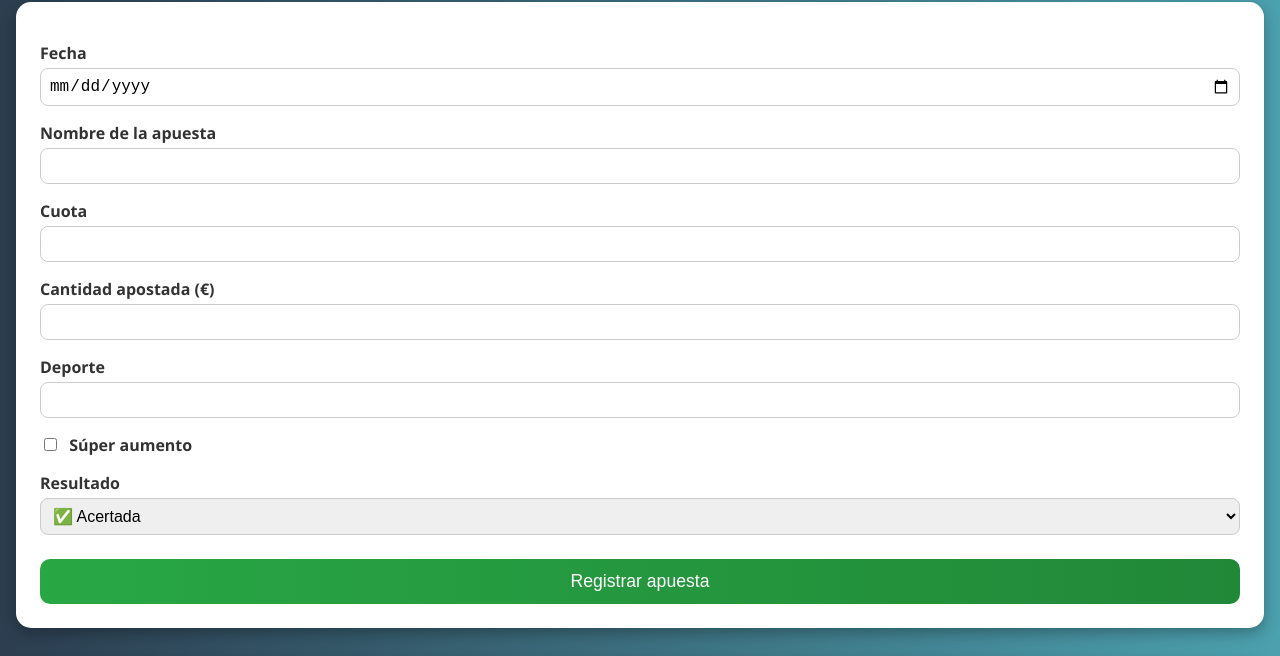
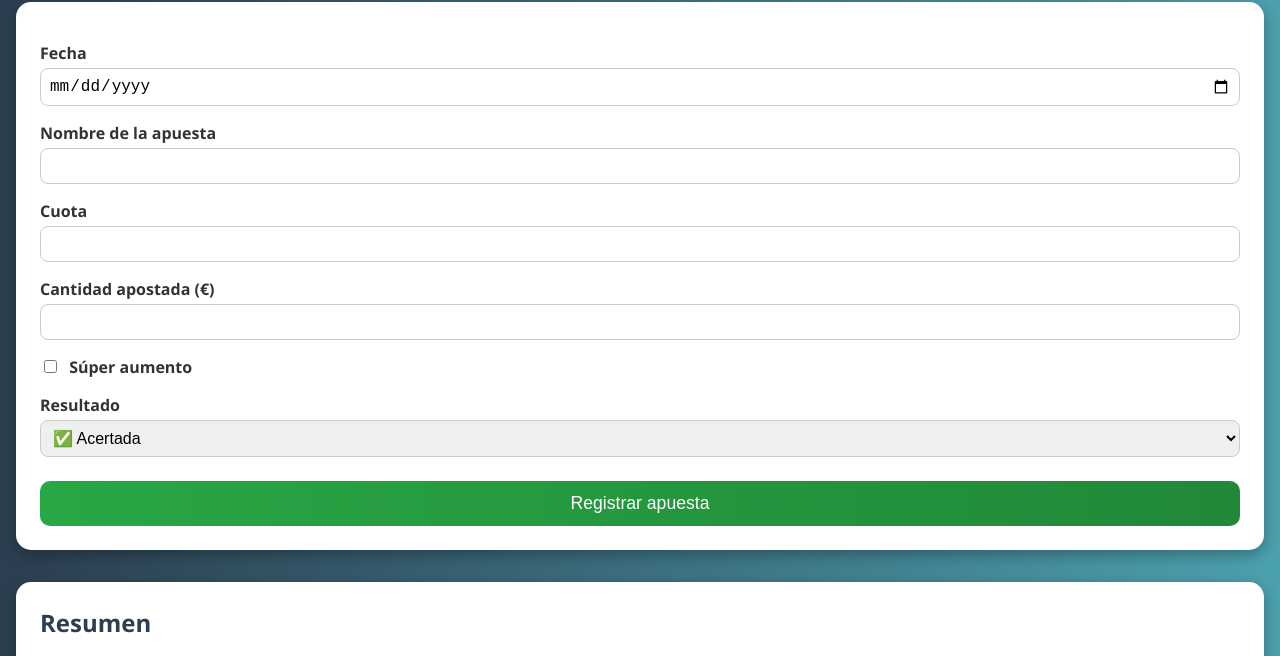
Before and after one commit to Pedrinsqi12/NBApuestas, a plain HTML site: page index.html in a window 1280 px wide. Shown: the part 94-750 px from the top of the page. Drawn offline with Linux system fonts and the light colour scheme.

Commit message:
Update index.html

```diff
--- a/index.html
+++ b/index.html
@@ -96,9 +96,6 @@
     <label>Cantidad apostada (€)
       <input type="number" step="0.01" id="cantidad" required>
     </label>
-    <label>Deporte
-      <input type="text" id="deporte" required>
-    </label>
     <label>
       <input type="checkbox" id="super"> Súper aumento
     </label>
@@ -151,7 +148,6 @@
         nombre: document.getElementById('nombre').value,
         cuota: parseFloat(document.getElementById('cuota').value),
         cantidad: parseFloat(document.getElementById('cantidad').value),
-        deporte: document.getElementById('deporte').value,
         super: document.getElementById('super').checked,
         resultado: document.getElementById('resultado').value
       };
```
